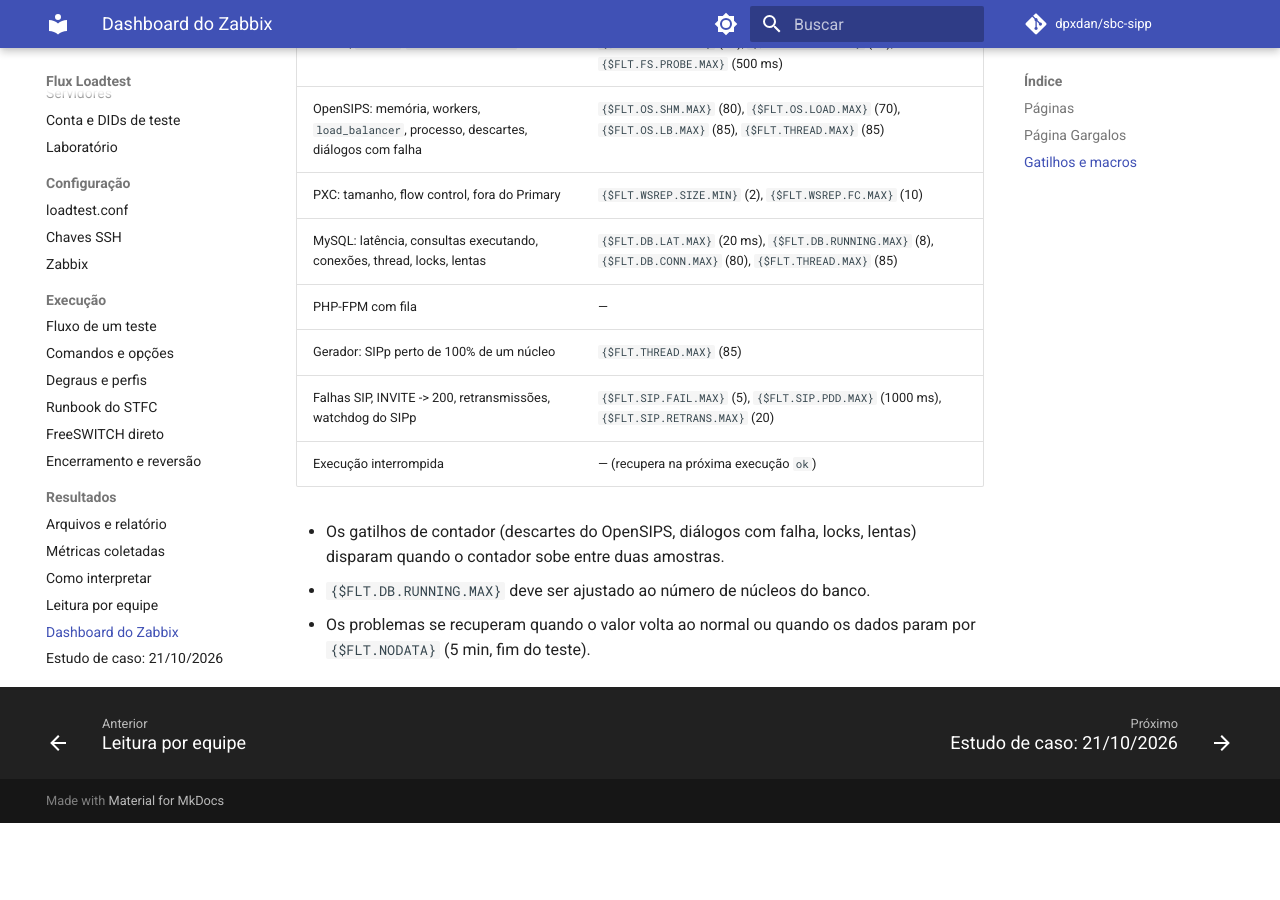
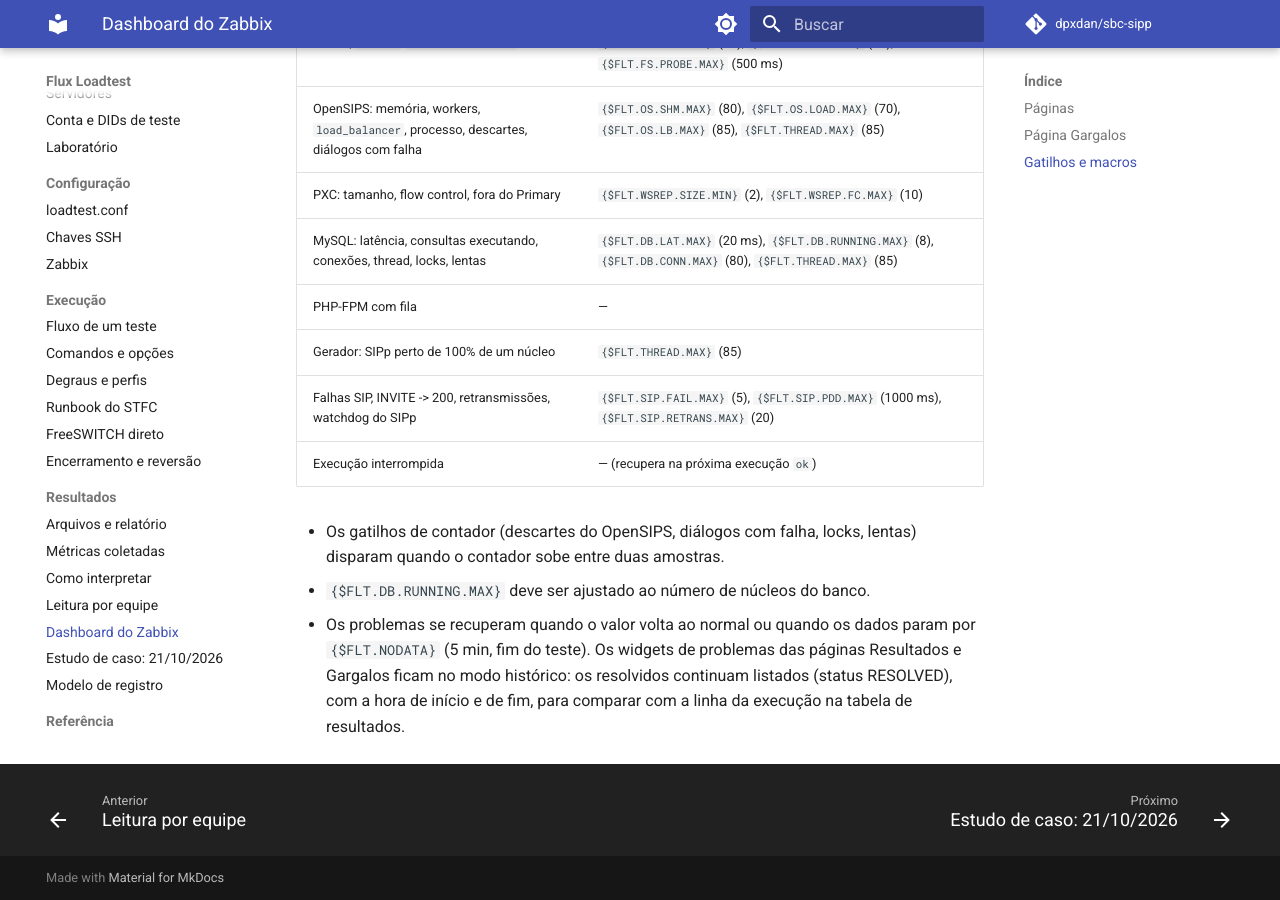
Before and after one commit to dpxdan/sbc-sipp, an MkDocs documentation site: the page built from docs/resultados/zabbix-dashboard.md, in a window 1280 px wide and 900 px high, scrolled down 1954 px. Built offline with MkDocs 1.6.1 and Material for MkDocs 9.7.7, drawn with Linux system fonts in a browser that asks for light colours; comment, search, counter and statistics services are not loaded; before the commit the page ends 2777 px from its top, so only the background shows below that.

Commit message:
fix(zabbix): widgets de problemas do dashboard em modo historico (#24)
Os gatilhos do teste recuperam por nodata 5 min depois do fim da execucao. No modo padrao do widget Problems (problemas recentes), os resolvidos somem do dashboard minutos depois e nao da para ler o que limitou o teste. Os dois widgets de problemas (Resultados e Gargalos) passam a usar show=2 (historico), com mais linhas (25 e 50). O zabbix setup atualiza o dashboard existente.

```diff
--- a/docs/resultados/zabbix-dashboard.md
+++ b/docs/resultados/zabbix-dashboard.md
@@ -64,4 +64,6 @@
   o contador sobe entre duas amostras.
 - `{$FLT.DB.RUNNING.MAX}` deve ser ajustado ao número de núcleos do banco.
 - Os problemas se recuperam quando o valor volta ao normal ou quando os dados param por
-  `{$FLT.NODATA}` (5 min, fim do teste).
+  `{$FLT.NODATA}` (5 min, fim do teste). Os widgets de problemas das páginas Resultados e Gargalos
+  ficam no modo histórico: os resolvidos continuam listados (status RESOLVED), com a hora de início e
+  de fim, para comparar com a linha da execução na tabela de resultados.
```
Also changed, not shown: deploy/stfc-completo/ZABBIX.md (+4 -1 lines), 1 other file.
